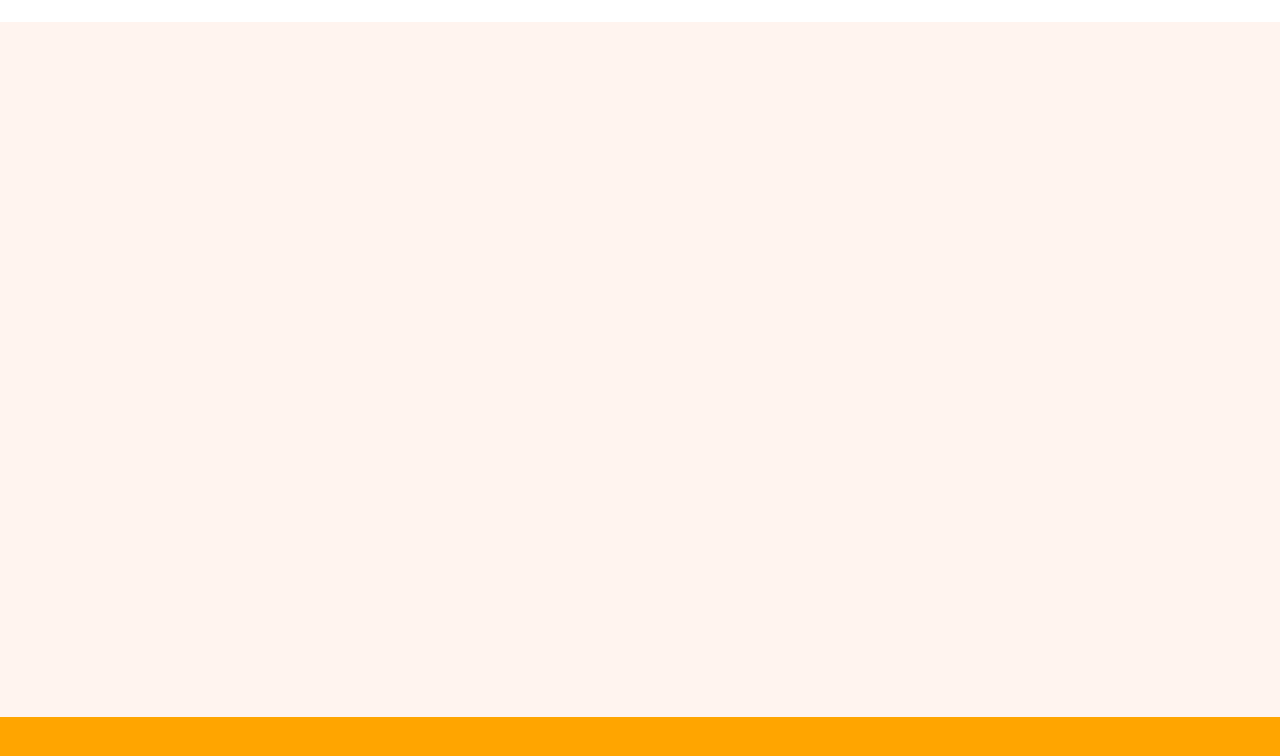
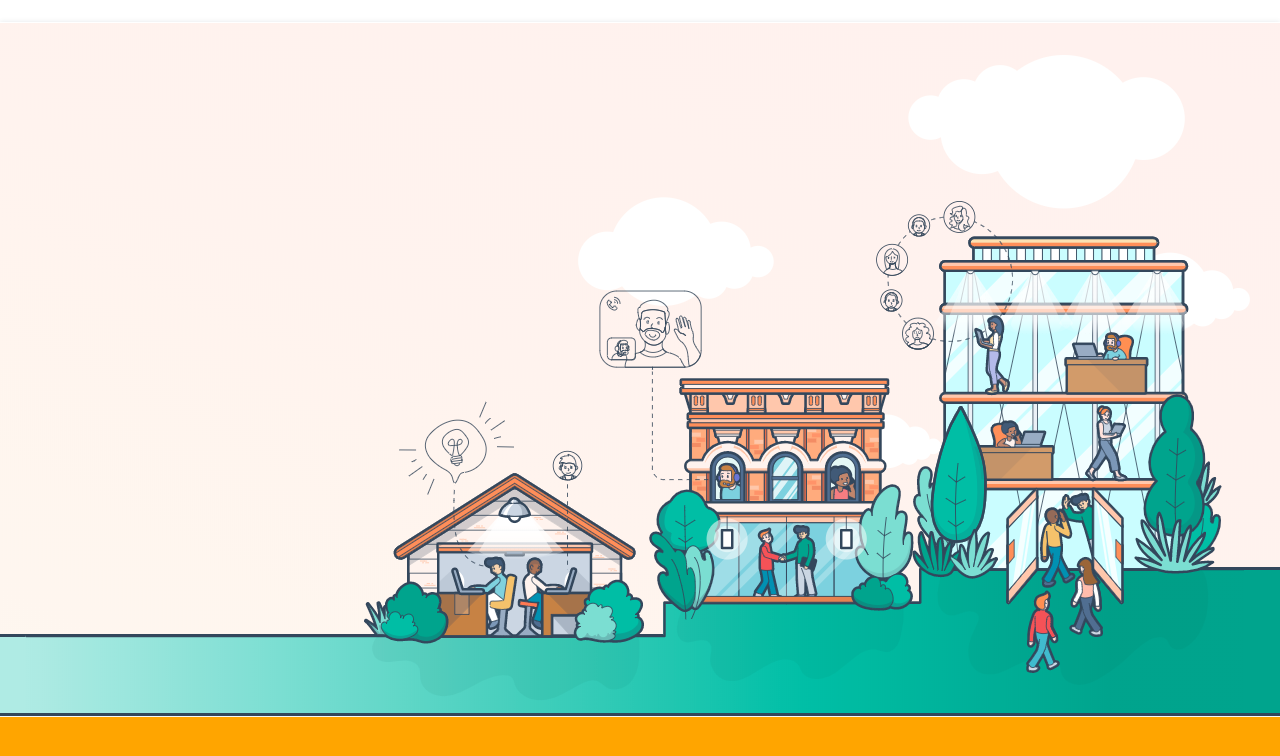
Before and after one commit to alessandro-gennaccari/htmlcss-hubspot, a plain HTML site: page index.html in a window 1280 px wide. Shown: the part 138-894 px from the top of the page. Drawn offline with Linux system fonts and the light colour scheme.

Commit message:
+ jumbotron bg

```diff
--- a/css/style.css
+++ b/css/style.css
@@ -135,6 +135,10 @@ div.nav-bottom {
   height: 695px;
   width: 100%;
   background-color: #fff4ef;
+  box-shadow: 0px 0px 5px rgba(51,71,91,0.12);
+  background-image: url('../img/jumbotron.png');
+  background-position: right bottom;
+  background-repeat: no-repeat;
 }
 
 
```
